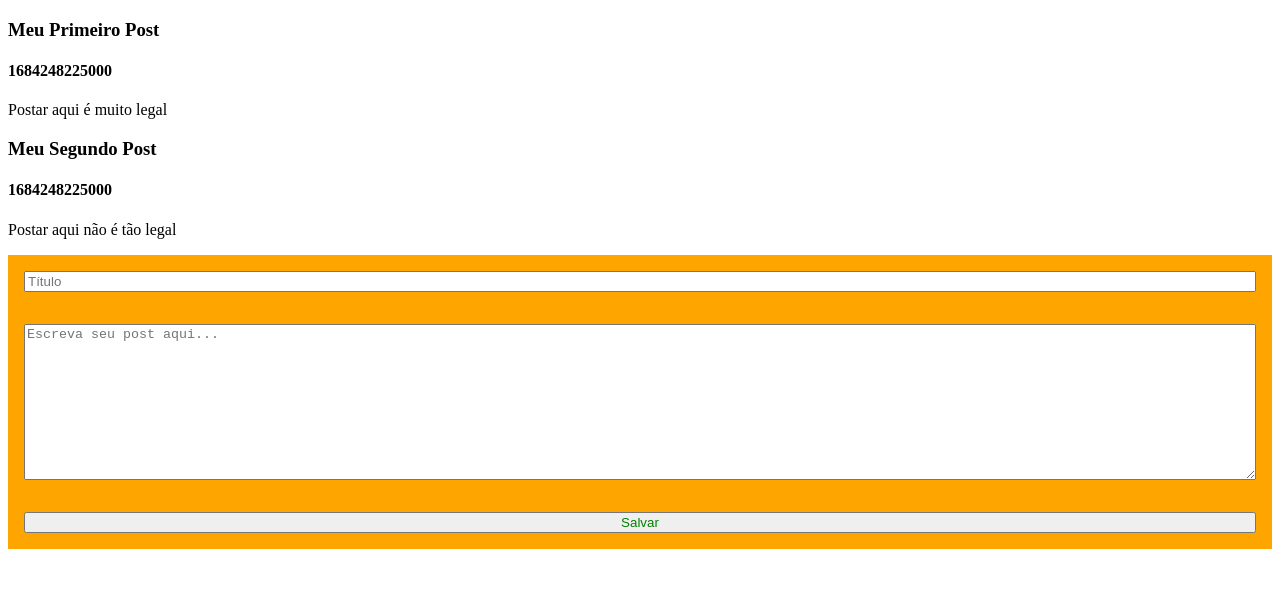
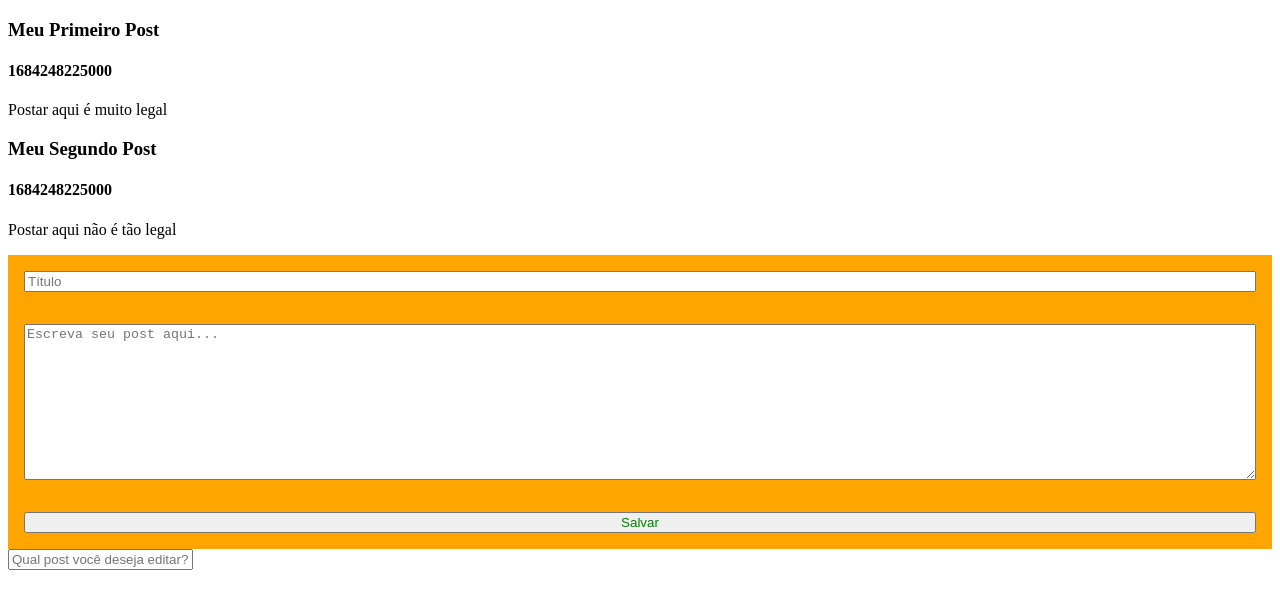
Before and after one commit to abimaelneto/blog-template, a Vue app: page / in a window 1280 px wide. Shown: the top 608 px of the page. Built offline with nearby package versions, Linux system fonts and the light colour scheme.

Commit message:
adiciona input para selecionar um post

```diff
--- a/src/App.vue
+++ b/src/App.vue
@@ -86,6 +86,8 @@ export default {
     <button type="button" @click="handleClick">Salvar</button>
   </form>
 
+  <input type="text" placeholder="Qual post você deseja editar?" />
+
   <RouterView />
 </template>
 
```
